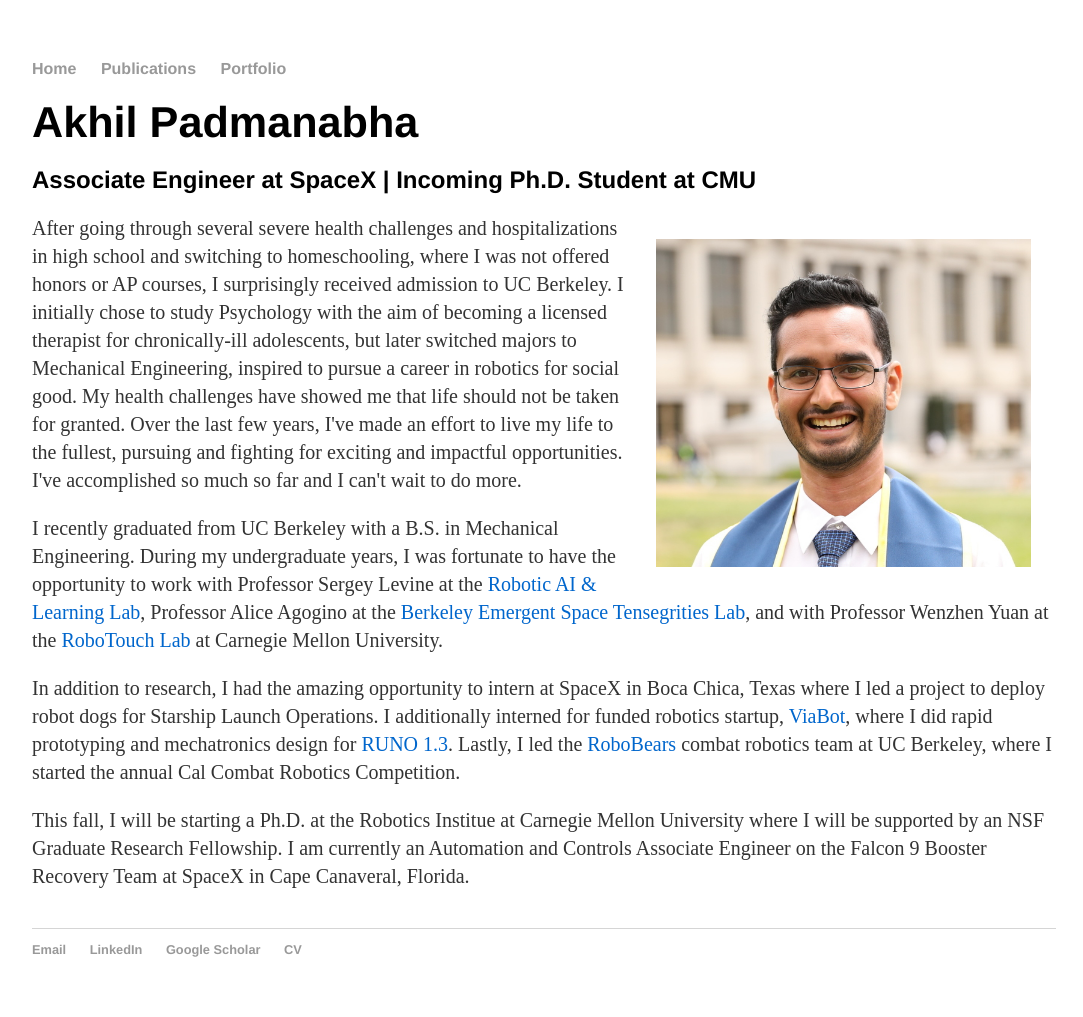
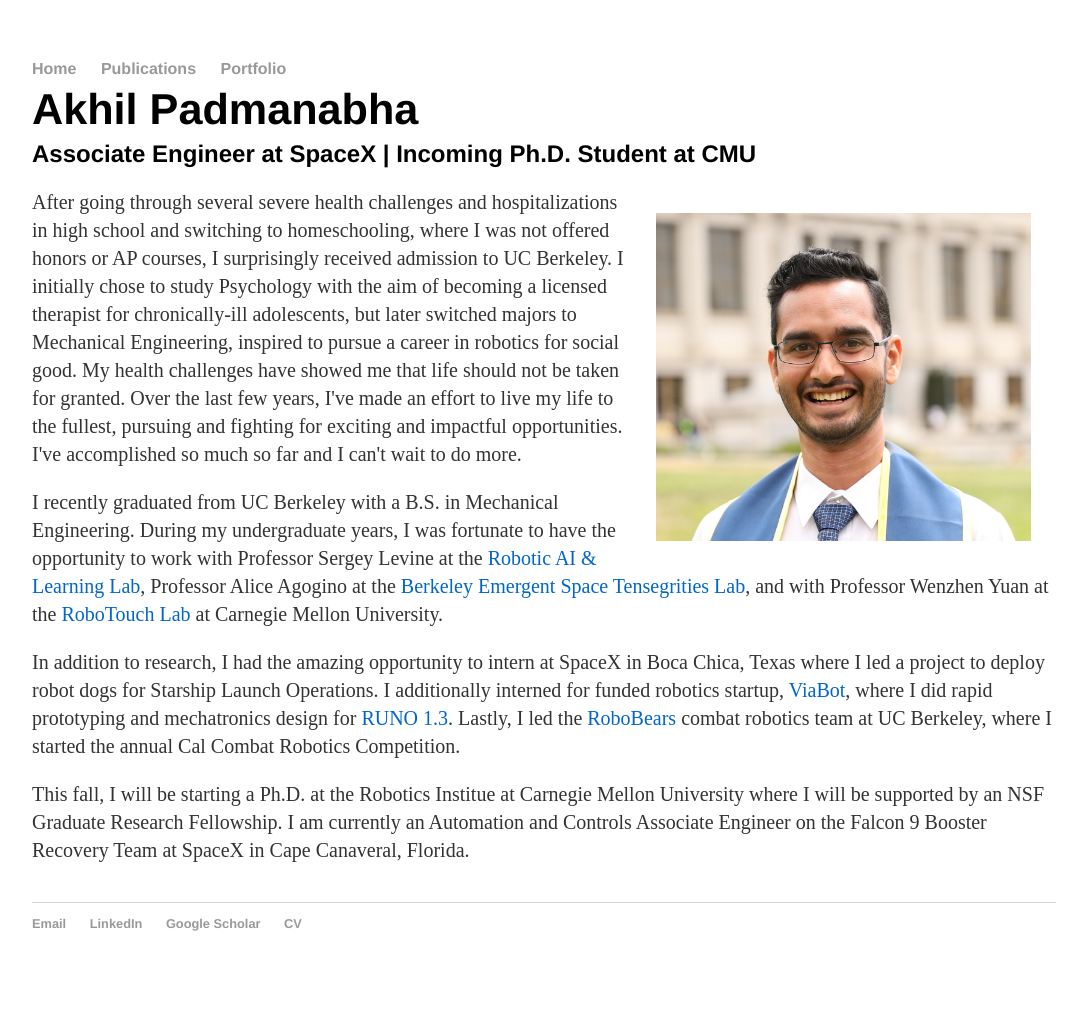
Before and after one commit to akhilpadmanabha/akhilpadmanabha.github.io, a Jekyll site: the page built from index.html, in a window 1280 px wide. Shown: the whole page, without its empty margins (96-1179 px from the left). Built offline with Jekyll 4.4.1, drawn with Linux system fonts in a browser that asks for light colours; after the commit the page ends 991 px from its top, so only the background shows below that.

Commit message:
line size

```diff
--- a/css/main.css
+++ b/css/main.css
@@ -26,7 +26,7 @@
 }
 .h1withsub
 {
-  line-height: 0.7em;
+  line-height: 0.1em;
 }
 
 h2 {
```
